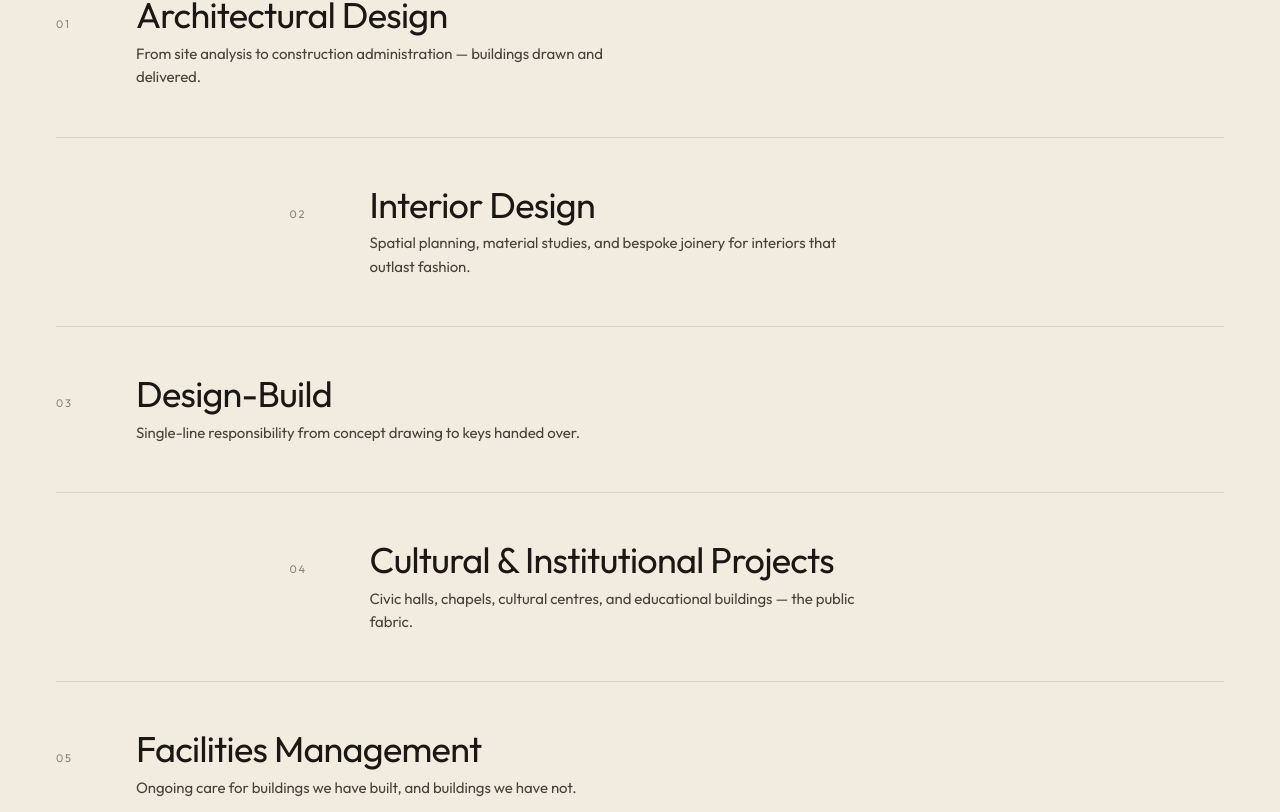
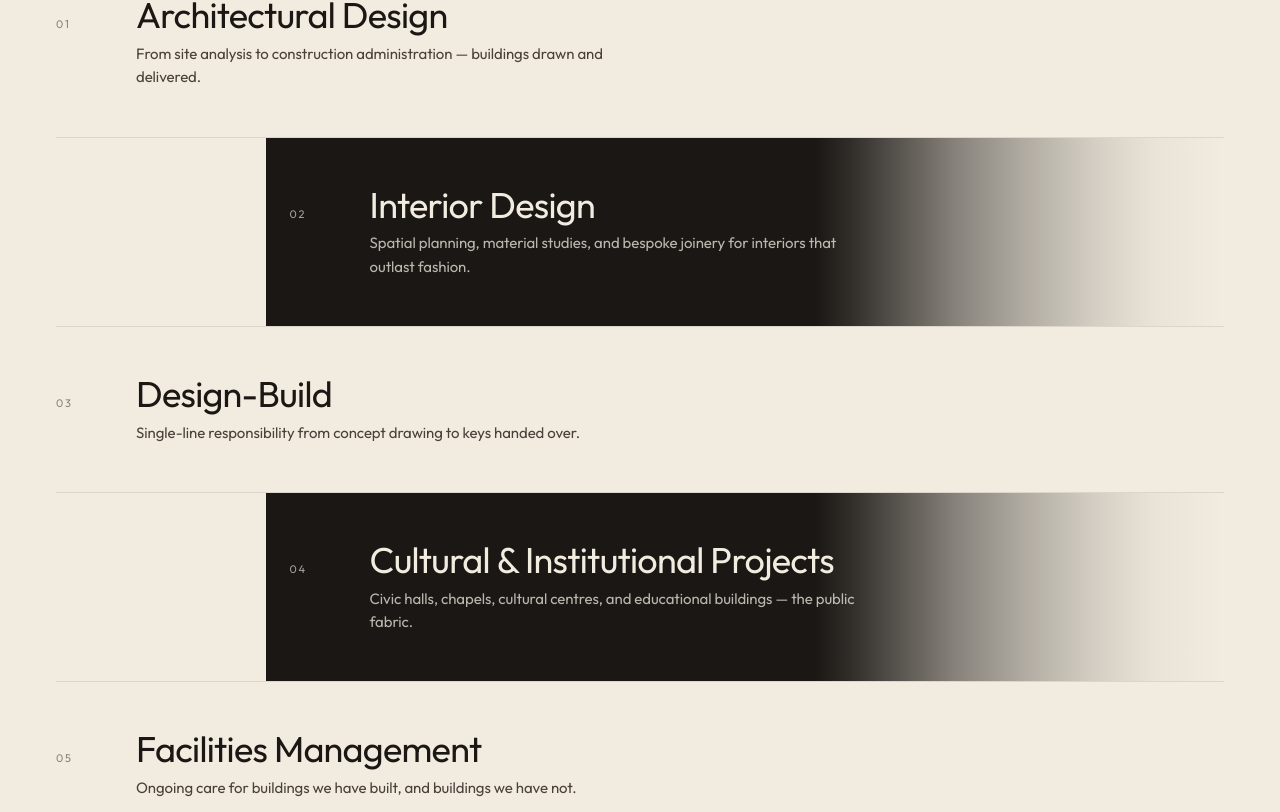
Before and after one commit to KuroTheDesigner/NCD-Website, a Next.js app: page / in a window 1280 px wide. Shown: the part 1888-2700 px from the top of the page. Built offline with nearby package versions, Linux system fonts and the light colour scheme.

Commit message:
Invert even core services colors with right edge fade on desktop

```diff
--- a/src/app/globals.css
+++ b/src/app/globals.css
@@ -250,3 +250,29 @@
     animation: none !important;
   }
 }
+
+/* ----------------------------------------------------------------------
+   Core Services — Inverted row background with right edge fade
+   ---------------------------------------------------------------------- */
+.service-inverted-bg {
+  background: var(--color-ink);
+}
+
+@media (min-width: 768px) {
+  .service-inverted-bg {
+    background: linear-gradient(
+      to right in srgb,
+      transparent 0%,
+      transparent calc(20% - 1.5rem),
+      var(--color-ink) calc(20% - 1.5rem),
+      var(--color-ink) var(--fade-start, 65%),
+      color-mix(in srgb, var(--color-ink) 90%, transparent) calc(var(--fade-start, 65%) + 3%),
+      color-mix(in srgb, var(--color-ink) 72%, transparent) calc(var(--fade-start, 65%) + 7%),
+      color-mix(in srgb, var(--color-ink) 50%, transparent) calc(var(--fade-start, 65%) + 12%),
+      color-mix(in srgb, var(--color-ink) 30%, transparent) calc(var(--fade-start, 65%) + 18%),
+      color-mix(in srgb, var(--color-ink) 14%, transparent) calc(var(--fade-start, 65%) + 24%),
+      color-mix(in srgb, var(--color-ink) 4%, transparent) calc(var(--fade-start, 65%) + 29%),
+      transparent 100%
+    );
+  }
+}
--- a/src/components/home/services-preview.tsx
+++ b/src/components/home/services-preview.tsx
@@ -11,36 +11,42 @@ const SERVICES = [
     title: "Architectural Design",
     slug: "architectural-design",
     hook: "From site analysis to construction administration — buildings drawn and delivered.",
+    fadeStartMd: "65%",
   },
   {
     index: "02",
     title: "Interior Design",
     slug: "interior-design",
     hook: "Spatial planning, material studies, and bespoke joinery for interiors that outlast fashion.",
+    fadeStartMd: "65%",
   },
   {
     index: "03",
     title: "Design-Build",
     slug: "design-build",
     hook: "Single-line responsibility from concept drawing to keys handed over.",
+    fadeStartMd: "65%",
   },
   {
     index: "04",
     title: "Cultural & Institutional Projects",
     slug: "cultural-institutional",
     hook: "Civic halls, chapels, cultural centres, and educational buildings — the public fabric.",
+    fadeStartMd: "65%",
   },
   {
     index: "05",
     title: "Facilities Management",
     slug: "facilities-management",
     hook: "Ongoing care for buildings we have built, and buildings we have not.",
+    fadeStartMd: "65%",
   },
   {
     index: "06",
     title: "Property Development",
     slug: "property-development",
     hook: "Site acquisition support, feasibility, and development management.",
+    fadeStartMd: "60%",
   },
 ] as const;
 
@@ -56,25 +62,38 @@ export function ServicesPreview() {
         </div>
 
         <div className="divide-y divide-[color:color-mix(in_srgb,var(--color-ink)_10%,transparent)]">
-          {SERVICES.map((s, i) => (
+          {SERVICES.map((s, i) => {
+            const isInverted = i % 2 !== 0;
+            return (
               <FadeUp key={s.slug} delay={i * 0.05}>
                 <Link
                   href={`/services/${s.slug}`}
                   className={cn(
-                  "group block py-10 md:py-12",
-                  "transition-colors duration-[200ms] ease-[cubic-bezier(0.22,1,0.36,1)]",
-                  "hover:bg-[color:color-mix(in_srgb,var(--color-ink)_3%,transparent)]",
+                    "group relative block py-10 md:py-12",
+                    "transition-all duration-[200ms] ease-[cubic-bezier(0.22,1,0.36,1)]",
                     "focus-visible:outline-none focus-visible:ring-2 focus-visible:ring-inset focus-visible:ring-[var(--color-laterite)]",
-                  i % 2 !== 0 && "md:pl-[20%]",
+                    isInverted
+                      ? "text-[var(--color-bone)] pl-6 pr-4 md:pr-10 md:pl-[20%]"
+                      : "px-0",
                   )}
                 >
+                  {isInverted && (
+                    <div
+                      aria-hidden="true"
+                      style={{ "--fade-start": s.fadeStartMd } as React.CSSProperties}
+                      className="pointer-events-none absolute inset-0 -z-10 service-inverted-bg"
+                    />
+                  )}
                   <div className="flex flex-col gap-3 md:flex-row md:items-baseline md:gap-10">
                     <span
                       aria-hidden="true"
                       className={cn(
                         "font-[var(--font-mono)] text-[0.6875rem] uppercase",
-                      "[letter-spacing:var(--tracking-label)] text-[var(--color-stone-500)]",
+                        "[letter-spacing:var(--tracking-label)]",
                         "md:w-10 md:shrink-0",
+                        isInverted
+                          ? "text-[color:color-mix(in_srgb,var(--color-bone)_65%,transparent)]"
+                          : "text-[var(--color-stone-500)]",
                       )}
                     >
                       {s.index}
@@ -82,19 +101,24 @@ export function ServicesPreview() {
                     <div className="flex flex-col gap-2">
                       <span
                         className={cn(
-                        "font-[var(--font-display)] text-[var(--color-ink)]",
+                          "font-[var(--font-display)]",
                           "text-[clamp(1.5rem,3.2vw,2.25rem)]",
                           "leading-[1.05] tracking-[-0.02em]",
-                        "group-hover:text-[var(--color-laterite)]",
                           "transition-colors duration-[200ms]",
+                          isInverted
+                            ? "text-[var(--color-bone)] group-hover:text-[var(--color-laterite-300)]"
+                            : "text-[var(--color-ink)] group-hover:text-[var(--color-laterite)]",
                         )}
                       >
                         {s.title}
                       </span>
                       <span
                         className={cn(
-                        "text-[0.9375rem] leading-[1.55] text-[var(--color-ink-500)]",
+                          "text-[0.9375rem] leading-[1.55]",
                           "max-w-[52ch]",
+                          isInverted
+                            ? "text-[color:color-mix(in_srgb,var(--color-bone)_75%,transparent)]"
+                            : "text-[var(--color-ink-500)]",
                         )}
                       >
                         {s.hook}
@@ -103,7 +127,8 @@ export function ServicesPreview() {
                   </div>
                 </Link>
               </FadeUp>
-          ))}
+            );
+          })}
         </div>
       </Container>
     </Section>
```
Lines whose indentation alone changed are shown as unchanged.
